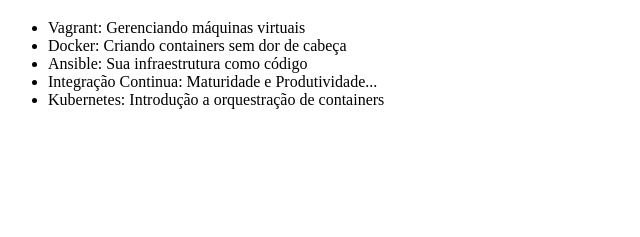
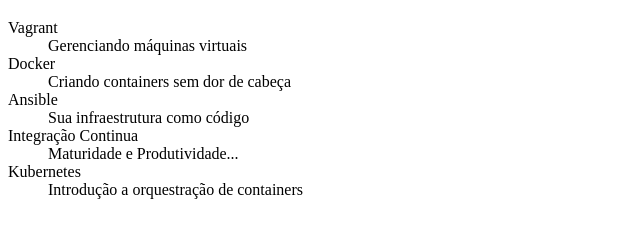
Before and after one commit to anaresume/Teste-git, a plain HTML site: page index.html in a window 1280 px wide. Shown: the part 61-298 px from the top of the page, without its empty margins (0-640 px from the left). Drawn offline with Linux system fonts and the light colour scheme.

Commit message:
Trocando UL por DL e separando os titulos

```diff
--- a/index.html
+++ b/index.html
@@ -7,12 +7,21 @@
 <body>
     <h1>Cursos de DevOps</h1>
 
-    <ul>
-        <li>Vagrant: Gerenciando máquinas virtuais</li>
-        <li>Docker: Criando containers sem dor de cabeça</li>
-        <li>Ansible: Sua infraestrutura como código</li>
-        <li>Integração Continua: Maturidade e Produtividade...</li>
-        <li>Kubernetes: Introdução a orquestração de containers</li>
-    </ul>
+    <dl>
+        <dt>Vagrant</dt>
+        <dd>Gerenciando máquinas virtuais</dd>
+
+        <dt>Docker</dt>
+        <dd>Criando containers sem dor de cabeça</dd>
+
+        <dt>Ansible</dt>
+        <dd>Sua infraestrutura como código</dd>
+
+        <dt>Integração Continua</dt>
+        <dd>Maturidade e Produtividade...</dd>
+
+        <dt>Kubernetes</dt>
+        <dd>Introdução a orquestração de containers</dd>
+    </dl>
 </body>
 </html>
```
